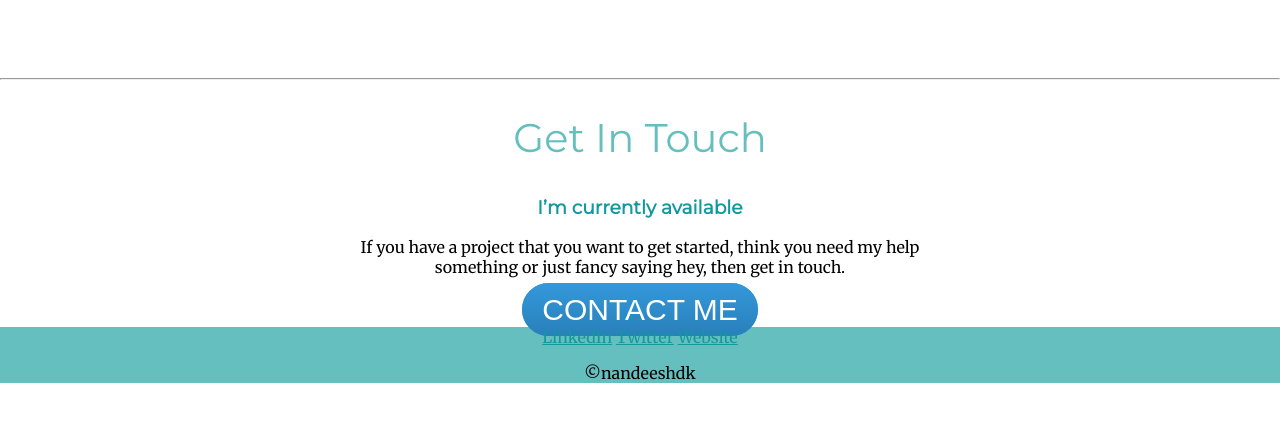
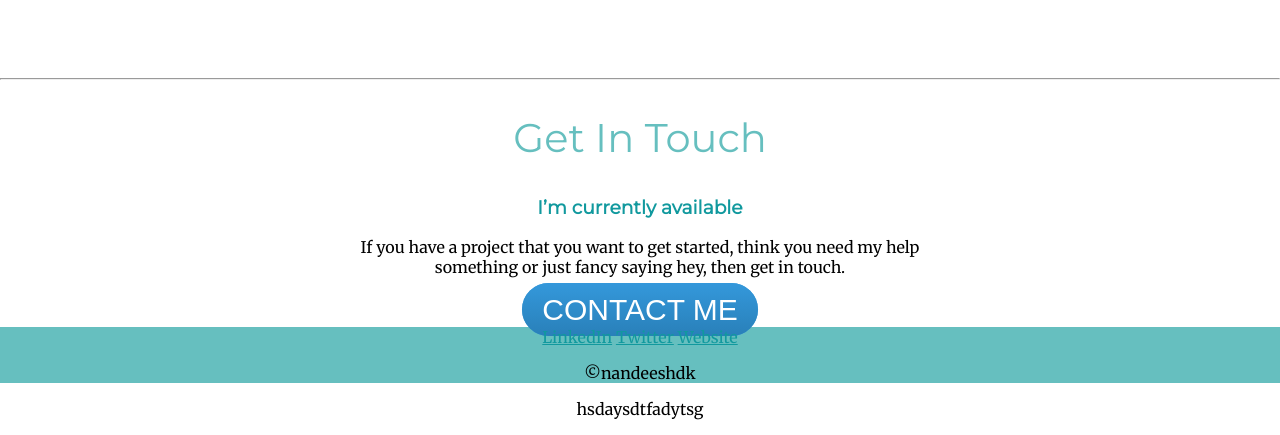
Before and after one commit to NandeeshDK/CSS_Intermediate_site, a plain HTML site: page index.html in a window 1280 px wide. Shown: the part 1661-2096 px from the top of the page. Before the commit the page ends 2060 px from the top, so only its background shows below. Drawn offline with Linux system fonts and the light colour scheme.

Commit message:
changes in index file

```diff
--- a/index.html
+++ b/index.html
@@ -53,6 +53,7 @@
         <a class="footer-link" href="https://www.appbrewery.co/">Website</a>
         <p>©nandeeshdk</p>
       </div>
+      <p>hsdaysdtfadytsg</p>
 
 </body>
 </html>
```
